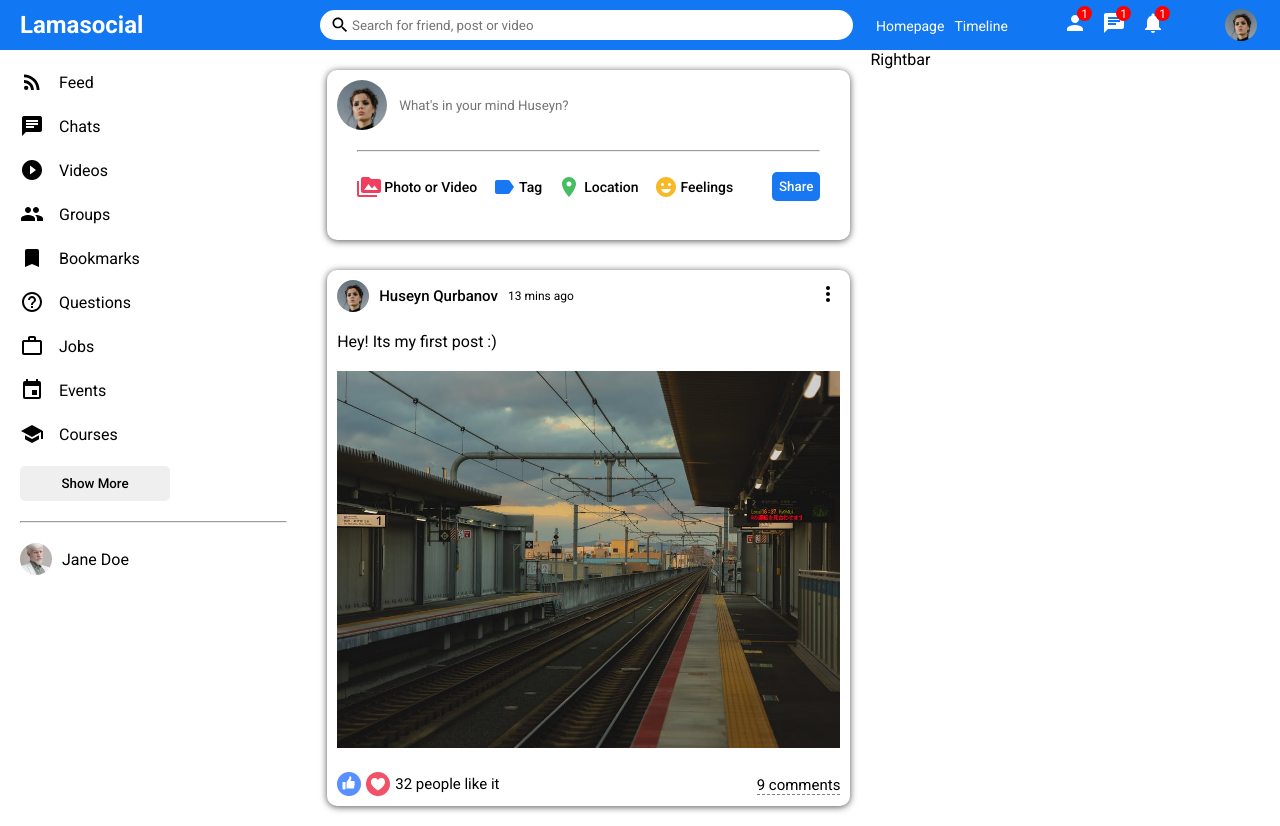
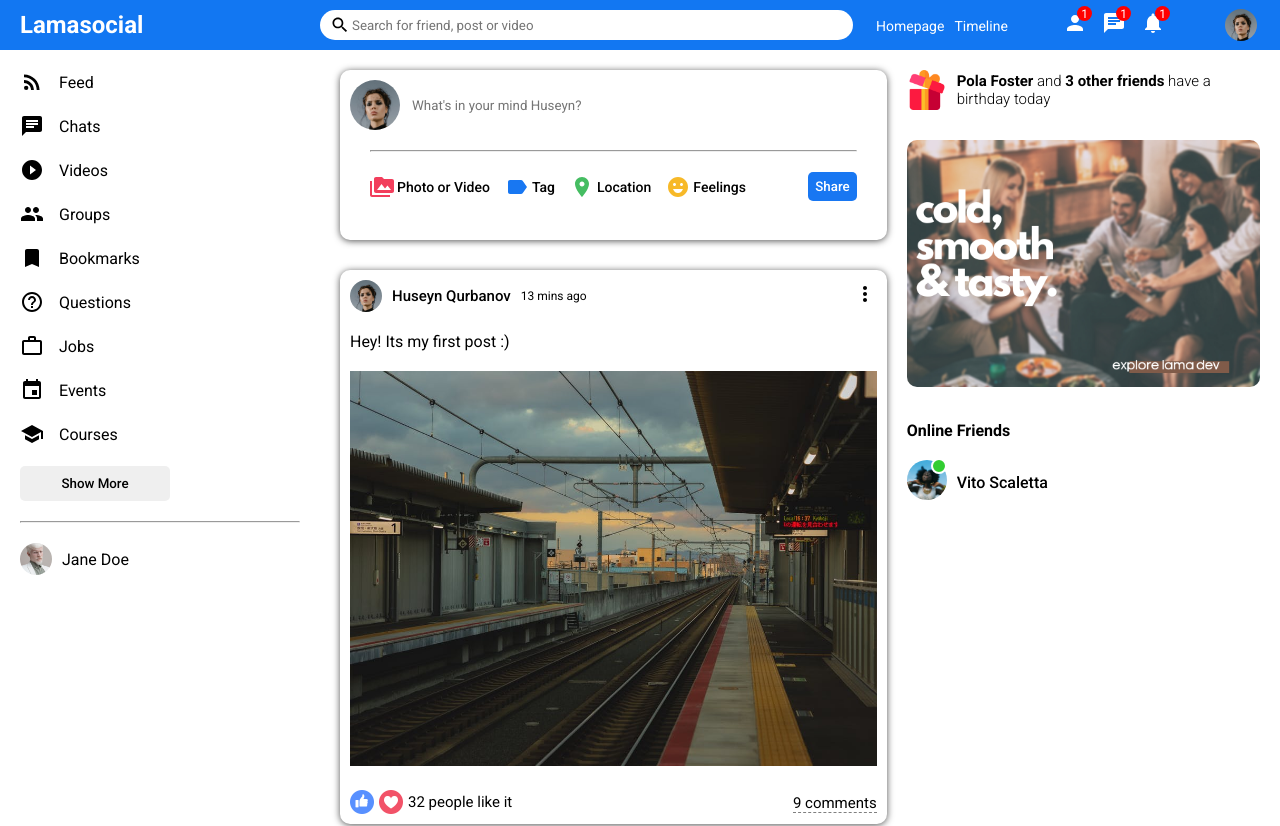
Before and after one commit to HuseynagaQurbanov/Lama-Social-React-App, a React (Create React App) app: page / in a window 1280 px wide. Shown: the top 826 px of the page. Built offline with nearby package versions, Linux system fonts and the light colour scheme.

Commit message:
Rightbar complated

```diff
--- a/src/components/feed/Feed.jsx
+++ b/src/components/feed/Feed.jsx
@@ -1,16 +1,19 @@
-import Post from "../post/Post"
-import Share from "../share/Share"
-import "./feed.css"
+import Post from "../post/Post";
+import Share from "../share/Share";
+import "./feed.css";
+import { Posts } from "../../dummyData";
 
 const Feed = () => {
   return (
     <div className="feed">
       <div className="feedWrapper">
-        <Share/>
-        <Post/>
+        <Share />
+        {Posts.map((p) => (
+          <Post key={p.id} post={p}/>
+        ))}
       </div>
     </div>
-  )
-}
+  );
+};
 
-export default Feed
+export default Feed;
--- a/src/components/rightbar/Rightbar.jsx
+++ b/src/components/rightbar/Rightbar.jsx
@@ -1,9 +1,33 @@
-import "./rightbar.css"
+import "./rightbar.css";
 
 const Rightbar = () => {
   return (
-    <div className="rightbar">Rightbar</div>
-  )
-}
+    <div className="rightbar">
+      <div className="rightbarWrapper">
+        <div className="birthdayContainer">
+          <img src="/assets/gift.png" alt="" className="birthdayImg" />
+          <span className="birthdayText">
+            <b>Pola Foster</b> and <b>3 other friends</b> have a birthday today
+          </span>
+        </div>
+        <img src="/assets/ad.png" alt="" className="rightbarAd" />
+        <h4 className="rightbarTitle">Online Friends</h4>
+        <ul className="rightbarFriendList">
+          <li className="rightbarFriend">
+            <div className="rightbarProfileImgContainer">
+              <img
+                src="/assets/person/3.jpeg"
+                alt=""
+                className="rightbarProfileImg"
+              />
+              <span className="rightbarOnline"></span>
+            </div>
+            <span className="rightbarUserName">Vito Scaletta</span>
+          </li>
+        </ul>
+      </div>
+    </div>
+  );
+};
 
-export default Rightbar
+export default Rightbar;
--- a/src/components/rightbar/rightbar.css
+++ b/src/components/rightbar/rightbar.css
@@ -1,3 +1,72 @@
 .rightbar{
-    flex: 4;
+    flex: 3.5;
 }
+
+.rightbarWrapper{
+    padding: 20px 20px 0 0;
+}
+
+.birthdayContainer{
+    display: flex;
+    align-items: center;
+}
+
+.birthdayImg{
+    width: 40px;
+    height: 40px;
+    margin-right: 10px;
+}
+
+.birthdayText{
+    font-weight: 300;
+    font-size: 15px;
+}
+
+.rightbarAd{
+    width: 100%;
+    border-radius: 10px;
+    margin: 30px 0;
+}
+
+.rightbarTitle{
+    margin-bottom: 20px;
+}
+
+.rightbarFriendList{
+    padding: 0;
+    margin: 0;
+    list-style: none;
+}
+
+.rightbarFriend{
+    display: flex;
+    align-items: center;
+    margin-bottom: 15px;
+}
+
+.rightbarProfileImgContainer{
+    margin-right: 10px;
+    position: relative;
+}
+
+.rightbarProfileImg{
+    width: 40px;
+    height: 40px;
+    border-radius: 50%;
+    object-fit: cover;
+}
+
+.rightbarOnline{
+    width: 12px;
+    height: 12px;
+    border-radius: 50%;
+    background-color: limegreen;
+    position: absolute;
+    top: -2px;
+    right: 0;
+    border: 2px solid white;
+}
+
+.rightbarUserName{
+    font-weight: 500;
+}
--- /dev/null
+++ b/src/dummyData.js
@@ -0,0 +1,139 @@
+export const Users = [
+  {
+    id:1,
+    profilePicture: "assets/person/1.jpeg",
+    username: "Safak Kocaoglu",
+  },
+  {
+    id:2,
+    profilePicture: "assets/person/2.jpeg",
+    username: "Janell Shrum",
+  },
+  {
+    id:3,
+    profilePicture: "assets/person/3.jpeg",
+    username: "Alex Durden",
+  },
+  {
+    id:4,
+    profilePicture: "assets/person/4.jpeg",
+    username: "Dora Hawks",
+  },
+  {
+    id:5,
+    profilePicture: "assets/person/5.jpeg",
+    username: "Thomas Holden",
+  },
+  {
+    id:6,
+    profilePicture: "assets/person/6.jpeg",
+    username: "Shirley Beauchamp",
+  },
+  {
+    id:7,
+    profilePicture: "assets/person/7.jpeg",
+    username: "Travis Bennett",
+  },
+  {
+    id:8,
+    profilePicture: "assets/person/8.jpeg",
+    username: "Kristen Thomas",
+  },
+  {
+    id:9,
+    profilePicture: "assets/person/9.jpeg",
+    username: "Gary Duty",
+  },
+  {
+    id:10,
+    profilePicture: "assets/person/10.jpeg",
+    username: "Safak Kocaoglu",
+  },
+];
+
+export const Posts = [
+  {
+    id: 1,
+    desc: "Love For All, Hatred For None.",
+    photo: "assets/post/1.jpeg",
+    date: "5 mins ago",
+    userId: 1,
+    like: 32,
+    comment: 9,
+  },
+  {
+    id: 2,
+    photo: "assets/post/2.jpeg",
+    date: "15 mins ago",
+    userId: 2,
+    like: 2,
+    comment: 1,
+  },
+  {
+    id: 3,
+    desc: "Every moment is a fresh beginning.",
+    photo: "assets/post/3.jpeg",
+    date: "1 hour ago",
+    userId: 3,
+    like: 61,
+    comment: 2,
+  },
+  {
+    id: 4,
+    photo: "assets/post/4.jpeg",
+    date: "4 hours ago",
+    userId: 4,
+    like: 7,
+    comment: 3,
+  },
+  {
+    id: 5,
+    photo: "assets/post/5.jpeg",
+    date: "5 hours ago",
+    userId: 5,
+    like: 23,
+    comment: 5,
+  },
+  {
+    id: 6,
+    photo: "assets/post/6.jpeg",
+    date: "1 day ago",
+    userId: 6,
+    like: 44,
+    comment: 6,
+  },
+  {
+    id: 7,
+    desc: "Never regret anything that made you smile.",
+    photo: "assets/post/7.jpeg",
+    date: "2 days ago",
+    userId: 7,
+    like: 52,
+    comment: 3,
+  },
+  {
+    id: 8,
+    photo: "assets/post/8.jpeg",
+    date: "3 days ago",
+    userId: 8,
+    like: 15,
+    comment: 1,
+  },
+  {
+    id: 9,
+    desc: "Change the world by being yourself.",
+    photo: "assets/post/9.jpeg",
+    date: "5 days ago",
+    userId: 9,
+    like: 11,
+    comment: 2,
+  },
+  {
+    id: 10,
+    photo: "assets/post/10.jpeg",
+    date: "1 week ago",
+    userId: 10,
+    like: 104,
+    comment: 12,
+  },
+];
```
